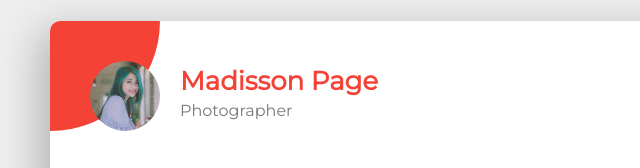
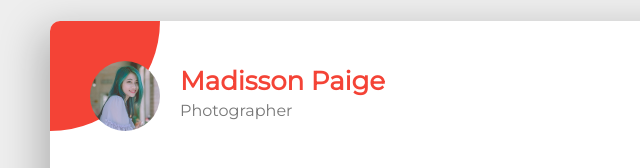
Before and after one commit to Mike-Vazovskiy/VerticalSlider, a plain HTML site: page index.html in a window 1280 px wide. Shown: the part 273-441 px from the top of the page, 240-880 px from the left. Drawn offline with Linux system fonts and the light colour scheme.

Commit message:
Add files via upload

```diff
--- a/index.html
+++ b/index.html
@@ -15,7 +15,7 @@
                     <div class="profile">
                         <img src="images/pic1.jpg" alt="">
                         <div>
-                            <h3>Madisson Page</h3>
+                            <h3>Madisson Paige</h3>
                             <p>Photographer</p>
                         </div>
                     </div>
```
